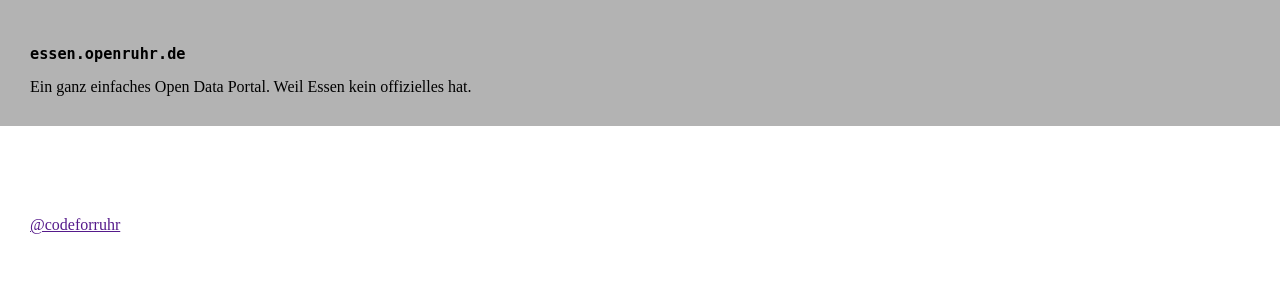
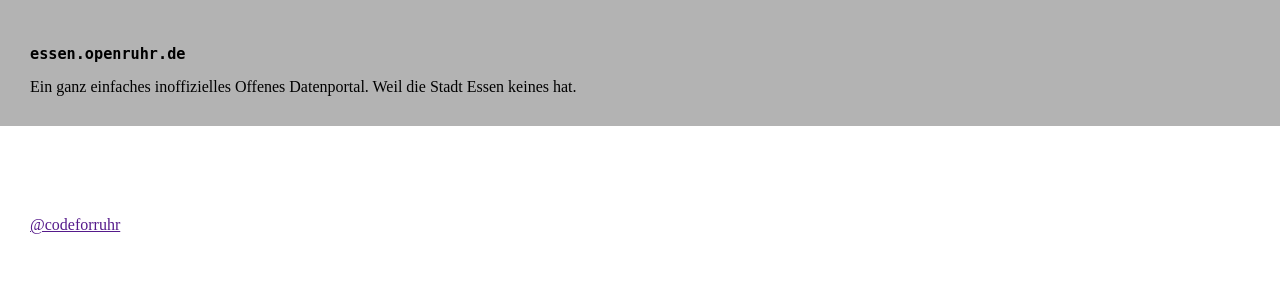
Before and after one commit to CodeforRuhrgebiet/simple-od-portal, a Django app: template theme/templates/theme/base.html in a window 1280 px wide. Shown: the top 300 px of the page. Run offline with Django 3.2, Linux system fonts and the light colour scheme; the template is opened without the code that fills it, so the values that code supplies are empty; parts of the project's set-up code (start-up, migrations or seed data) failed here and were passed over.

Commit message:
Update base.html

```diff
--- a/theme/templates/theme/base.html
+++ b/theme/templates/theme/base.html
@@ -11,7 +11,7 @@
   <body>
     <header class="header">
       <h3 class="header__title">essen.openruhr.de</h3>
-      <div class="header__description">Ein ganz einfaches Open Data Portal. Weil Essen kein offizielles hat.</div>
+      <div class="header__description">Ein ganz einfaches inoffizielles Offenes Datenportal. Weil die Stadt Essen keines hat.</div>
     </header>
     <main role="main" class="main">
       {% block main %}{% endblock %}
```
